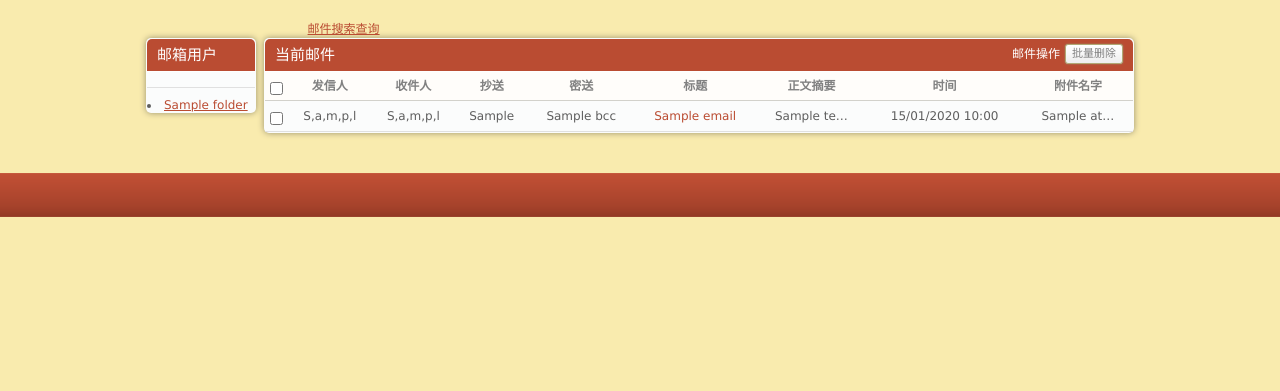
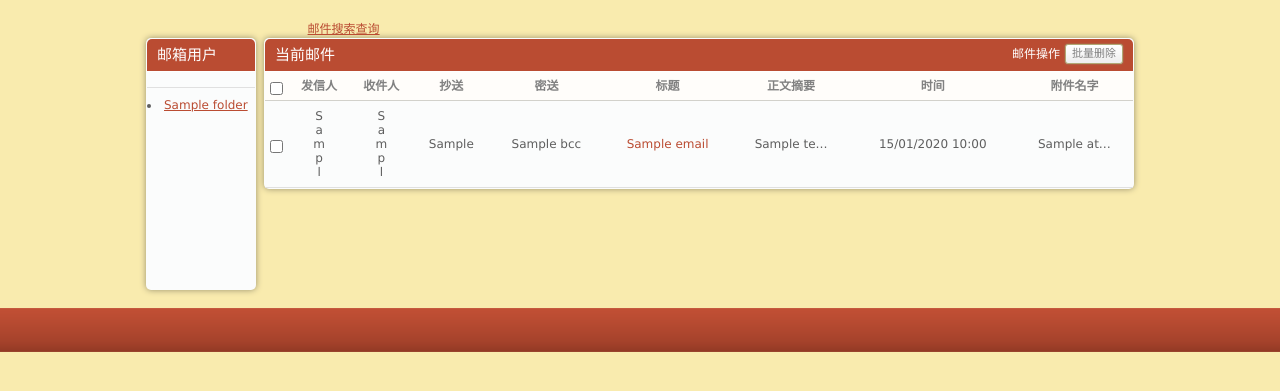
Before and after one commit to isbaiws/prism, a Django app: template gmail/templates/email_list.html in a window 1280 px wide. Shown: the part 89-480 px from the top of the page. Run offline with Django 3.2, Linux system fonts and the light colour scheme; the template is opened without the code that fills it: most values are stand-ins (such as "Sample title", 1, 10 or a date in 2020); form fields are guessed from the names that the template uses.

Commit message:
email_list weight is ok and time_line height is ok

```diff
--- a/gmail/static/css/style.css
+++ b/gmail/static/css/style.css
@@ -75,7 +75,7 @@ h3 a{ text-decoration: none; }
 
 
 #main {}
-#leftbar_list { float:left; width:110px; }
+#leftbar_list { float:left; width:110px; height:250px  }
 #content_list { float:right; width:870px; }
 #content { float:left; width:900px; }
 #sidebar { float:right; width:125px; }
--- a/gmail/templates/email_list.html
+++ b/gmail/templates/email_list.html
@@ -179,8 +179,8 @@
                             {% for e in emails %}
                         <tr>
 								<td><input id="{{e.id}}" name="eid" type="checkbox" class="checkbox" value="{{e.id}}"/></td>
-								<td>{{e.from_ | slice:":5" | join:","}}</td>
-								<td>{{e.to | slice:":5" | join:","}}</td>
+								<td>{{e.from_ | slice:":5" | join:"<br/>"}}</td>
+								<td>{{e.to | slice:":5" | join:"<br/>"}}</td>
 								<td>{{e.cc}}</td>
 								<td>{{e.bcc}}</td>
 								<td><h3><a href="{% url 'email_detail' e.id %}">{{e.subject |default:e.id}}</a></h3></td>
--- a/gmail/templates/group_list.html
+++ b/gmail/templates/group_list.html
@@ -61,6 +61,12 @@
 					<!-- Box Head -->
 					<div class="box-head">
 						<h2 class="left">用户分组信息</h2>
+						<div class="right">
+						<form id="form" action="{% url 'group_add' %}" method="get">
+							<label>用户分组操作</label>
+							<input type="submit" class="button" value="添加分组"/>
+						</form>
+						</div>
 					</div>
 					<!-- End Box Head -->
 
```
Also changed, not shown: gmail/templates/email_detail.html (+4 -4 lines), gmail/static/js/timeline.js.
